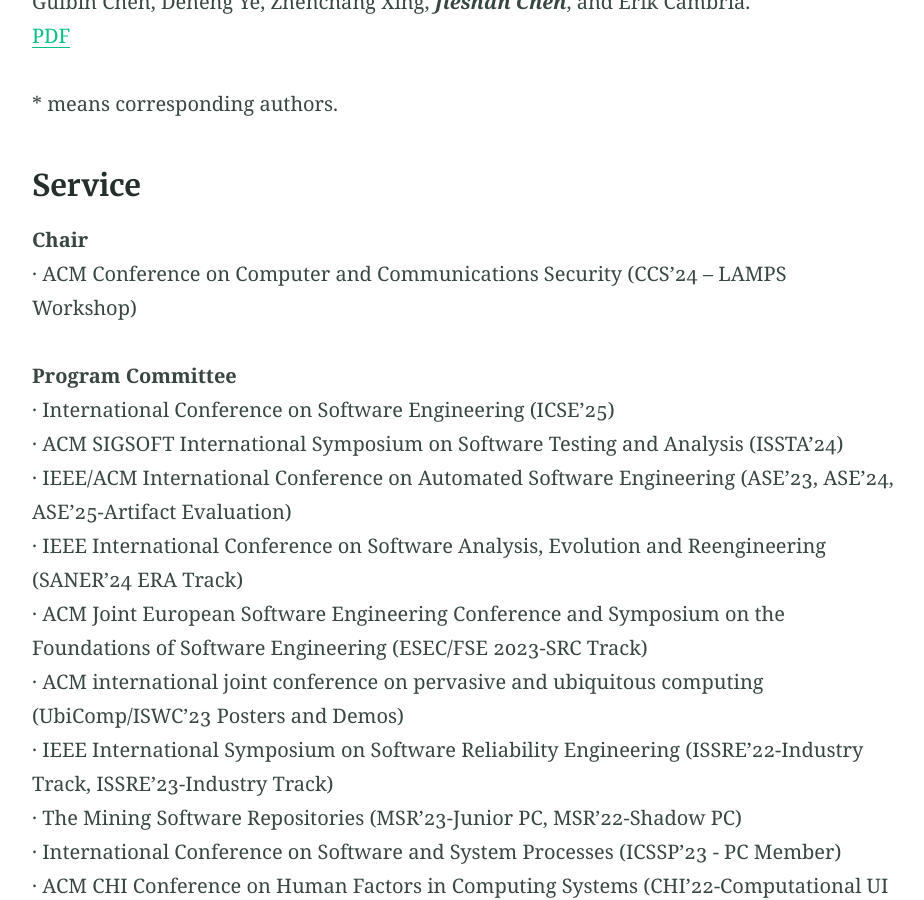
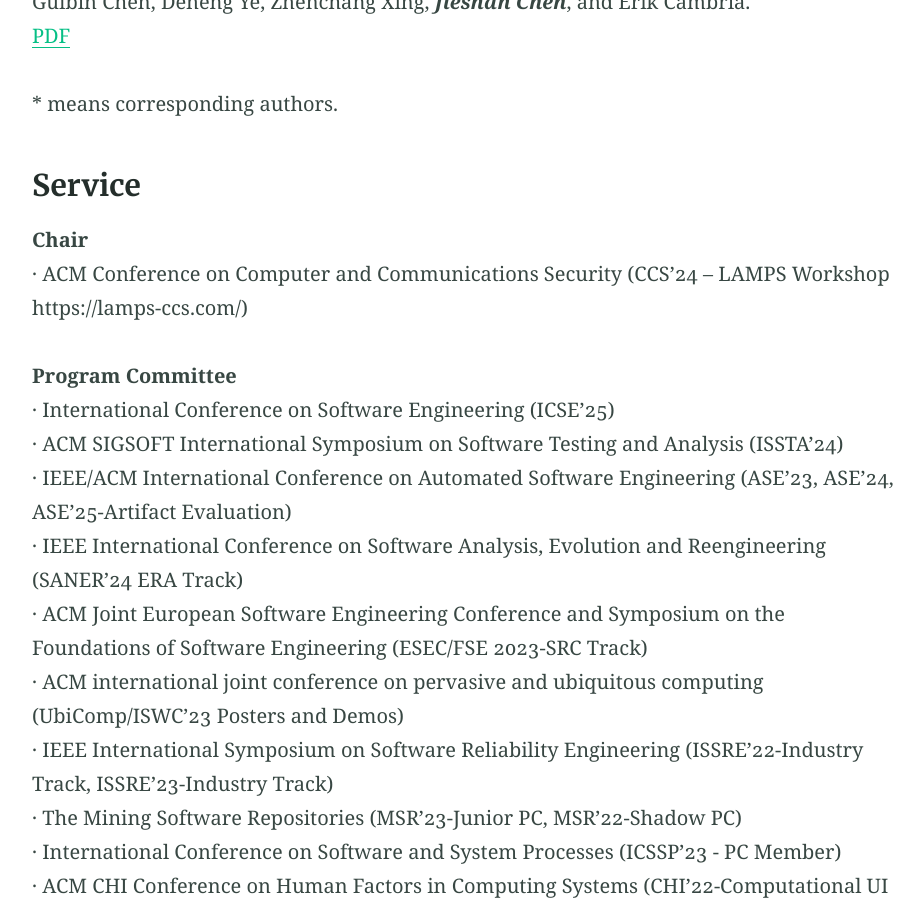
Before and after one commit to chenjshnn/chenjshnn.github.io, a Jekyll site: the page built from index.md, in a window 1280 px wide and 900 px high, scrolled down 3862 px. Shown: the whole window, without its empty margins (176-1100 px from the left). Built offline with Jekyll 4.4.1, drawn with Linux system fonts in a browser that asks for light colours; part of the change alters nothing that is shown.

Commit message:
Update index.md

```diff
--- a/index.md
+++ b/index.md
@@ -91,7 +91,7 @@ Guibin Chen, Deheng Ye, Zhenchang Xing, ***Jieshan Chen***, and Erik Cambria. <b
 
 ### Service
 **Chair** <br />
-· ACM Conference on Computer and Communications Security (CCS’24 – LAMPS Workshop)
+· ACM Conference on Computer and Communications Security (CCS’24 – LAMPS Workshop  https://lamps-ccs.com/)
 
 **Program Committee** <br />
 · International Conference on Software Engineering (ICSE'25) <br />
```
